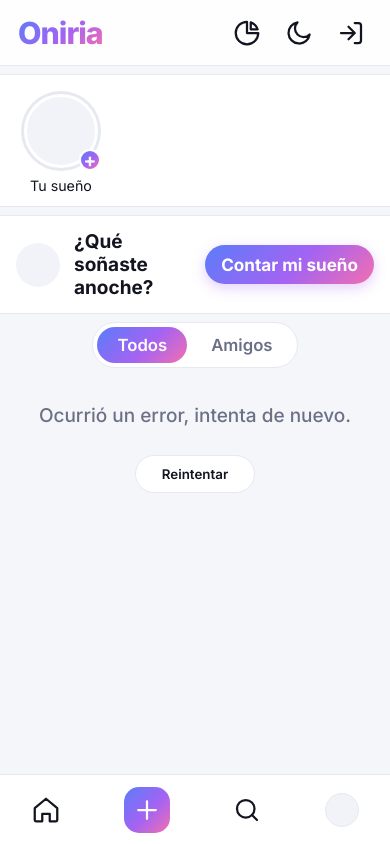
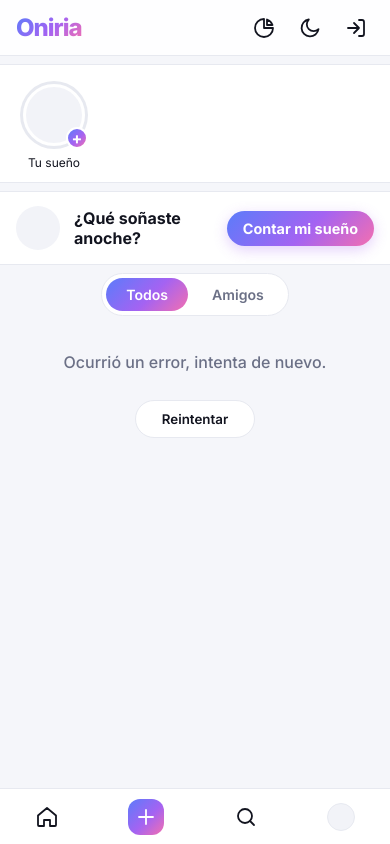
Before and after one commit to andres-mendoza-olvera/Oniria, a website: page Feedback.html in a window 390 px wide. Drawn offline with Linux system fonts and the light colour scheme; no server answers.

Commit message:
Vista de celular como estaba al principio
Se quitan los ajustes de tamaño para celular (textos, barras, íconos,
avatares e inicio de sesión) y Feedback.css, LogIn.css y Perfil.css vuelven
a como estaban en 227356c. Las estadísticas por persona del panel se quedan.

Co-Authored-By: Claude Opus 5.5 <noreply@anthropic.com>

```diff
--- a/Feedback.css
+++ b/Feedback.css
@@ -959,26 +959,6 @@ a.autor-enlace:hover { text-decoration: underline; }
     .cta-sueno-btn { padding: 9px 16px; }
     .post-body { padding: 6px 16px 14px; }
     .comentario .btn-borrar { opacity: 1; }
-
-    /* En celular todo un poco más grande, para que se lea cómodo y no sobre espacio
-       (los textos usan rem y suben solos) */
-    html { font-size: 19px; }
-    :root { --alto-top: 66px; }
-    .top-bar { padding: 0 18px; }
-    .top-bar .app-name { font-size: 1.6rem; }
-    .top-bar .icono, .bottom-nav .icono { width: 30px; height: 30px; }
-    .bottom-nav { height: calc(70px + env(safe-area-inset-bottom)); }
-    .bottom-nav-item { padding: 12px 18px; }
-    .bottom-nav-item .icono-mas { width: 46px; height: 46px; padding: 8px; border-radius: 15px; }
-    .bottom-nav-item .avatar-xs { width: 34px; height: 34px; }
-    .feed { padding-bottom: calc(96px + env(safe-area-inset-bottom)); }
-    .historia { width: 86px; }
-    .historia .avatar { width: 74px; height: 74px; }
-    .post-header .anillo > .avatar { width: 48px; height: 48px; }
-    .comentario .avatar { width: 40px; height: 40px; }
-    .icono { width: 27px; height: 27px; }
-    .icono-sm { width: 24px; height: 24px; }
-    .icono-xs { width: 18px; height: 18px; }
 }
 
 /* La tarjeta de perfil del menú es un enlace */
--- a/LogIn.css
+++ b/LogIn.css
@@ -353,9 +353,8 @@ body::after {
 
 /* ----- PANTALLAS PEQUEÑAS ----- */
 @media (max-width: 420px) {
-    html { font-size: 18.5px; }
     .login-box { padding: 32px 22px 26px; border-radius: 20px; }
-    .app-name { font-size: 2.3rem; }
+    .app-name { font-size: 2.2rem; }
 }
 
 /* ----- ACEPTAR POLÍTICAS (registro) ----- */
--- a/Perfil.css
+++ b/Perfil.css
@@ -481,7 +481,7 @@
 @media (max-width: 640px) {
     .perfil-pagina { padding: calc(var(--alto-top) + 16px) 0 calc(80px + env(safe-area-inset-bottom)); }
     .perfil-cabecera { gap: 18px; padding: 0 16px 20px; align-items: flex-start; }
-    .avatar-perfil { width: 104px; height: 104px; border-width: 3px !important; }
+    .avatar-perfil { width: 84px; height: 84px; border-width: 3px !important; }
     .anillo-perfil { padding: 3px; }
     .perfil-fila h1 { font-size: 1.25rem; }
     .perfil-numeros { gap: 18px; font-size: 0.9rem; }
```
